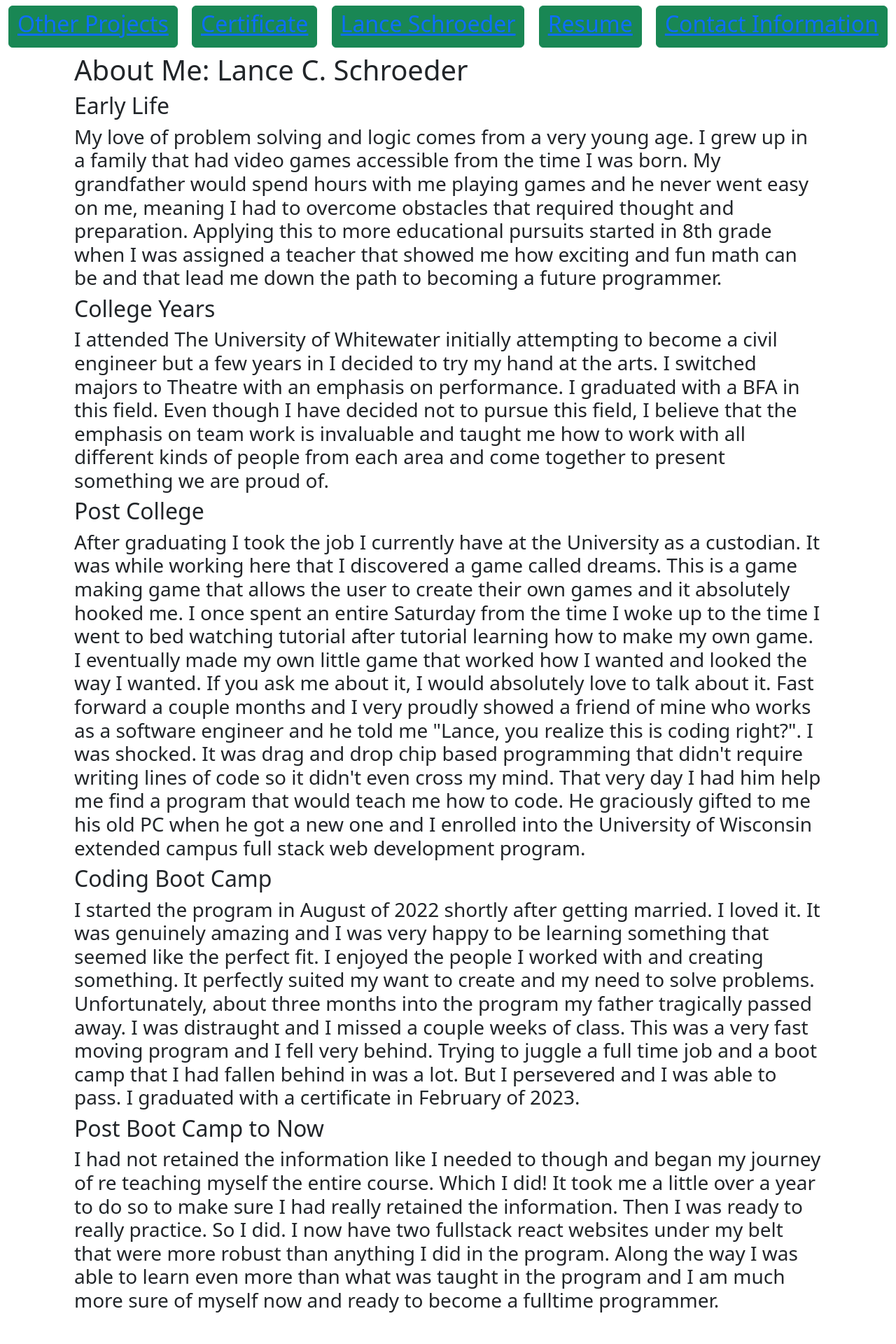
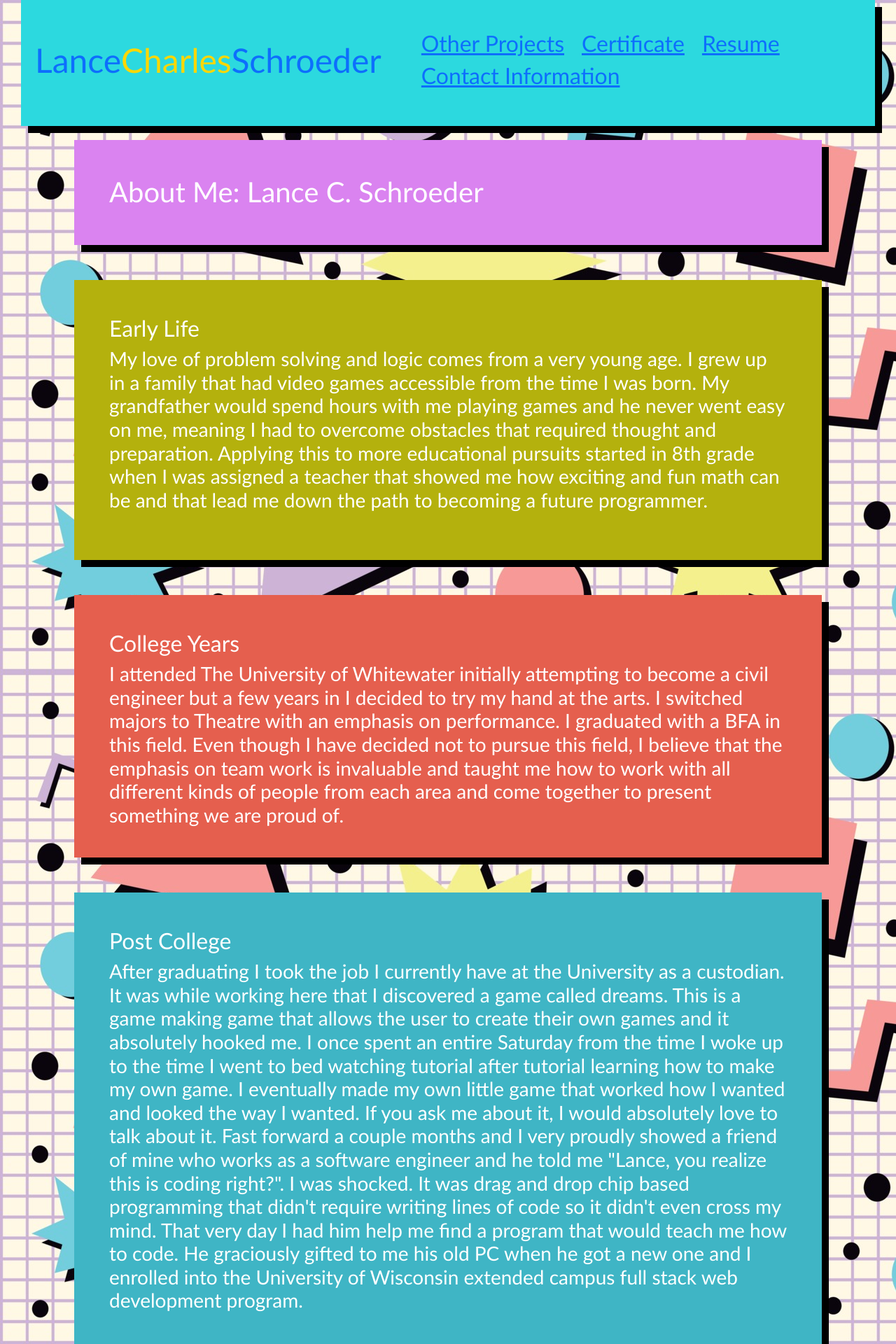
Before and after one commit to schrolan/portfolio, a React (Create React App) app: page / in a window 1280 px wide. Shown: the top 1920 px of the page at 70% size. Built offline with nearby package versions, Linux system fonts and the light colour scheme.

Commit message:
Completed styling

```diff
--- a/package.json
+++ b/package.json
@@ -5,6 +5,7 @@
   "dependencies": {
     "bootstrap": "^5.3.3",
     "cra-template": "1.2.0",
+    "node-sass": "^7.0.3",
     "react": "^19.0.0",
     "react-dom": "^19.0.0",
     "react-router-dom": "^7.0.2",
--- a/src/App.js
+++ b/src/App.js
@@ -8,9 +8,9 @@ import Resume from './pages/resume'
 import Projects from './pages/projects'
 import Certificate from './pages/certificate'
 import Contact from './pages/contact'
-import './index.css';
 
 import 'bootstrap/dist/css/bootstrap.min.css';
+import './index.css';
 
 function App () {
   return (
--- a/src/components/footer.js
+++ b/src/components/footer.js
@@ -1,15 +1,7 @@
 const Footer = () => {
     return (
         <footer className="footer">
-            <nav className="navbar navbar-expand-lg">
-                <div className="container-fluid">
-                <form className="d-flex">
-                </form>
-                <a className="navbar-brand">
-                    <h1 className="footer-font">Lance Schroeder</h1>
-                </a>
-                </div>
-            </nav>
+            <p></p>
         </footer>
     )
 }
--- a/src/components/header.js
+++ b/src/components/header.js
@@ -2,58 +2,54 @@ import { Link } from "react-router-dom";
 
 const Header = () => {
     return (
-        <header className="app-header">
+        <header className="header">
             <nav className="navbar navbar-expand-lg">
-                <div className="container-fluid">
-                    <form className="d-flex">
-                        <a className="btn btn-success" type="submit">
-                            <Link to={"/projects"}>
-                                <a className="nav-link">
-                                    <h2 className="custom-font">Other Projects</h2>
+                    <a>
+                        <Link to={"/"}>
+                            <a>
+                                <h1>Lance<span className="seo">Charles</span>Schroeder</h1>
                             </a>
                         </Link>
                     </a>
-                    </form>
-
-                    <form className="d-flex">
-                        <a className="btn btn-success" type="submit">
+                <div>
+                    <ul>
+                        <li>
+                            <a type="submit">
+                                <Link to={"/projects"}>
+                                    <a className="nav-link">
+                                        <h2>Other Projects</h2>
+                                    </a>
+                                </Link>
+                            </a>
+                        </li>
+                        <li>
+                            <a type="submit">
                                 <Link to={"/certificate"}>
                                     <a className="nav-link">
                                         <h2 className="custom-font">Certificate</h2>
                                     </a>
                                 </Link>
                             </a>
-                    </form>
-
-                    <form className="d-flex">
-                        <a className="btn btn-success" type="submit">
-                            <Link to={"/"}>
-                                <a className="nav-link">
-                                    <h2 className="custom-font">Lance Schroeder</h2>
-                                </a>
-                            </Link>
-                        </a>
-                    </form>
-
-                    <form className="d-flex">
-                        <a className="btn btn-success" type="submit">
+                        </li>
+                        <li>
+                            <a type="submit">
                                 <Link to={"/resume"}>
                                     <a className="nav-link">
                                         <h2 className="custom-font">Resume</h2>
                                     </a>
                                 </Link>
                             </a>
-                    </form>
-
-                    <form className="d-flex">
-                        <a className="btn btn-success" type="submit">
+                        </li>
+                        <li>
+                            <a type="submit">
                                 <Link to={"/contact"}>
                                     <a className="nav-link">
                                         <h2 className="custom-font">Contact Information</h2>
                                     </a>
                                 </Link>
                             </a>
-                    </form>
+                        </li>
+                    </ul>
                 </div>
             </nav>
         </header>
--- a/src/index.css
+++ b/src/index.css
@@ -6,6 +6,7 @@
 
 body {
   background-color: #d9dcd6;
+  background-image: url("./assets/90s_style_background_with_pastel_geometric_shapes_generated.jpg");
 }
 
 .header {
@@ -18,6 +19,7 @@ body {
   display: flex;
   margin-left: 30px;
   margin-right: 30px;
+  text-decoration: none;
 }
 
 .header h1 {
@@ -92,9 +94,54 @@ p {
 .about-me {
   margin-bottom: 50px;
   padding: 50px;
-  height: 300px;
+  height: 150px;
   font-family: 'Gill Sans', 'Gill Sans MT', Calibri, 'Trebuchet MS', sans-serif;
   background-color: #da83f0;
+  color: #ffffff;
+}
+
+.about-me-1{
+  margin-bottom: 50px;
+  padding: 50px;
+  height: 400px;
+  font-family: 'Gill Sans', 'Gill Sans MT', Calibri, 'Trebuchet MS', sans-serif;
+  background-color: #b4b10d;
+  color: #ffffff;
+}
+
+.about-me-2{
+  margin-bottom: 50px;
+  padding: 50px;
+  height: 375px;
+  font-family: 'Gill Sans', 'Gill Sans MT', Calibri, 'Trebuchet MS', sans-serif;
+  background-color: #e55f4e;
+  color: #ffffff;
+}
+
+.about-me-3{
+  margin-bottom: 50px;
+  padding: 50px;
+  height: 675px;
+  font-family: 'Gill Sans', 'Gill Sans MT', Calibri, 'Trebuchet MS', sans-serif;
+  background-color: #3fb5c5;
+  color: #ffffff;
+}
+
+.about-me-4{
+  margin-bottom: 50px;
+  padding: 50px;
+  height: 500px;
+  font-family: 'Gill Sans', 'Gill Sans MT', Calibri, 'Trebuchet MS', sans-serif;
+  background-color: #27ba2c;
+  color: #ffffff;
+}
+
+.about-me-5{
+  margin-bottom: 50px;
+  padding: 50px;
+  height: 400px;
+  font-family: 'Gill Sans', 'Gill Sans MT', Calibri, 'Trebuchet MS', sans-serif;
+  background-color: #9d2fcd;
   color: #ffffff;
 }
 
@@ -104,6 +151,24 @@ p {
   height: 450px;
   font-family: 'Gill Sans', 'Gill Sans MT', Calibri, 'Trebuchet MS', sans-serif;
   background-color: #b4b643;
+  color: #ffffff;
+}
+
+.previous-work-2 {
+  margin-bottom: 50px;
+  padding: 50px;
+  height: 450px;
+  font-family: 'Gill Sans', 'Gill Sans MT', Calibri, 'Trebuchet MS', sans-serif;
+  background-color: #90375e;
+  color: #ffffff;
+}
+
+.previous-work-3 {
+  margin-bottom: 50px;
+  padding: 50px;
+  height: 150px;
+  font-family: 'Gill Sans', 'Gill Sans MT', Calibri, 'Trebuchet MS', sans-serif;
+  background-color: #11b06e;
   color: #ffffff;
 }
 
@@ -117,7 +182,7 @@ p {
   font-size: 20px;
 }
 
-.contact-info, .previous-work, .about-me {
+.contact-info, .previous-work, .previous-work-2, .previous-work-3, .about-me, .about-me-1, .about-me-2, .about-me-3, .about-me-4, .about-me-5 {
   box-shadow: 10px 10px black;
 }
 
@@ -125,7 +190,7 @@ p {
   max-height: 200px;
 }
 
-.previous-work img {
+.previous-work img, .previous-work-2 img {
   max-height: 200px;
 }
 
@@ -158,3 +223,11 @@ p {
 .footer h2 {
   font-size: 20px;
 }
+
+.certificate {
+  padding-left: 10%;
+}
+
+.resume {
+  padding-left: 17%;
+}
--- a/src/pages/aboutMe.js
+++ b/src/pages/aboutMe.js
@@ -5,27 +5,37 @@ const About = () => {
         <>
             <Container classname="about-me-container">
                 <div className="card-contaienr">
-                    <h1 className="about-title">About Me: Lance C. Schroeder</h1>
-                    <h2 className="about-body-title">Early Life</h2>
-                        <h3 className="about-body">
+                    <h1 className="about-me">About Me: Lance C. Schroeder</h1>
+                    <div className="about-me-1">
+                    <h2>Early Life</h2>
+                        <h3>
                         My love of problem solving and logic comes from a very young age. I grew up in a family that had video games accessible from the time I was born. My grandfather would spend hours with me playing games and he never went easy on me, meaning I had to overcome obstacles that required thought and preparation. Applying this to more educational pursuits started in 8th grade when I was assigned a teacher that showed me how exciting and fun math can be and that lead me down the path to becoming a future programmer.
                         </h3>
+                    </div>
+                    <div className="about-me-2">
                         <h2 className="about-body-title">College Years</h2>
                             <h3 className="about-body">
                             I attended The University of Whitewater initially attempting to become a civil engineer but a few years in I decided to try my hand at the arts. I switched majors to Theatre with an emphasis on performance. I graduated with a BFA in this field. Even though I have decided not to pursue this field, I believe that the emphasis on team work is invaluable and taught me how to work with all different kinds of people from each area and come together to present something we are proud of.
                             </h3>
-                    <h2 className="about-body-title">Post College</h2>
-                        <h3 className="about-body">
+                    </div>
+                    <div className="about-me-3">
+                        <h2>Post College</h2>
+                            <h3>
                             After graduating I took the job I currently have at the University as a custodian. It was while working here that I discovered a game called dreams. This is a game making game that allows the user to create their own games and it absolutely hooked me. I once spent an entire Saturday from the time I woke up to the time I went to bed watching tutorial after tutorial learning how to make my own game. I eventually made my own little game that worked how I wanted and looked the way I wanted. If you ask me about it, I would absolutely love to talk about it. Fast forward a couple months and I very proudly showed a friend of mine who works as a software engineer and he told me "Lance, you realize this is coding right?". I was shocked. It was drag and drop chip based programming that didn't require writing lines of code so it didn't even cross my mind. That very day I had him help me find a program that would teach me how to code. He graciously gifted to me his old PC when he got a new one and I enrolled into the University of Wisconsin extended campus full stack web development program.
                             </h3>
+                    </div>
+                    <div className="about-me-4">
                         <h2 className="about-body-title">Coding Boot Camp</h2>
                             <h3 className="about-body">
                             I started the program in August of 2022 shortly after getting married. I loved it. It was genuinely amazing and I was very happy to be learning something that seemed like the perfect fit. I enjoyed the people I worked with and creating something. It perfectly suited my want to create and my need to solve problems. Unfortunately, about three months into the program my father tragically passed away. I was distraught and I missed a couple weeks of class. This was a very fast moving program and I fell very behind. Trying to juggle a full time job and a boot camp that I had fallen behind in was a lot. But I persevered and I was able to pass. I graduated with a certificate in February of 2023.
                             </h3>
+                    </div>
+                    <div className="about-me-5">
                         <h2 className="about-body-tile">Post Boot Camp to Now</h2>
                             <h3 className="about-body">
                             I had not retained the information like I needed to though and began my journey of re teaching myself the entire course. Which I did! It took me a little over a year to do so to make sure I had really retained the information. Then I was ready to really practice. So I did. I now have two fullstack react websites under my belt that were more robust than anything I did in the program. Along the way I was able to learn even more than what was taught in the program and I am much more sure of myself now and ready to become a fulltime programmer.
                             </h3>
+                    </div>
                 </div>
             </Container>
         </>
--- a/src/pages/certificate.js
+++ b/src/pages/certificate.js
@@ -4,9 +4,7 @@ import certificate from "../assets/certificate.jpg"
 const Certificate = () => {
     return (
         <>
-            <Container classname="certificate-container">
-                <img src={certificate} alt="An image of my certificate." />
-            </Container>
+                <img src={certificate} alt="An image of my certificate." className="certificate" />
         </>
     )
 }
--- a/src/pages/contact.js
+++ b/src/pages/contact.js
@@ -4,7 +4,7 @@ const Contact = () => {
     return (
         <>
             <Container classname="contact-container">
-                <div className="card-container">
+                <div className="contact-info">
                     <h1 className="contact-title">Contact Info</h1>
                     <h2 className="contact-body">Email: schrolan000@gmail.com</h2>
                     <h2 className="contact-body">Cellphone: (262) 744-7836</h2>
--- a/src/pages/projects.js
+++ b/src/pages/projects.js
@@ -6,23 +6,26 @@ const Projects = () => {
     return (
         <>
             <Container classname="projects-container">
-                <h1 className="projects-title">Projects</h1>
-                <h2 className="projects-body">
-                    Here are the two fullstack react apps that I have made since graduating the coding program.
-                </h2>
-                <h3 className="float-bottom-left">
+                <h1 className="about-me">Projects</h1>
+                <div className="previous-work">
+                    <h3>
                         This is my Monster Hunter World app that I made. It allows users to create a profile and save items from the game they search up to their profile.
                         <a href="https://github.com/schrolan/react-mhw-companion" target="_blank"><h4>This is the github page for it.</h4></a>
                         <a href="http://3.141.0.125:3000/" target="_blank"><h4>And here is the deployed site. Deployed using AWS.</h4></a>
-                    <img src={mhw} alt="a screenshot of my proct react mhw companion." />
+                        <img src={mhw} alt="a screenshot of my proct react mhw companion." className="float-bottom-left"/>
                     </h3>
-                <h3 className="float-bottom-right">
+                </div>
+                <div className="previous-work-2">
+                    <h3>
                         This is my fullstack react app called Hand me a Book. It uses the open source library API and allows users to search for a book and save it to a profile they can create.
                         <a href="https://github.com/schrolan/react-hand-me-a-book" target="_blank"><h4>The github repository for this app can be found here.</h4></a>
                         <a href="http://3.22.112.97/" target="_blank"><h4>Here is the deployed site. Once again deployed using AWS.</h4></a>
-                    <img src={handmeabook} alt="a screenshot of my project hand me a book." />
+                        <img src={handmeabook} alt="a screenshot of my project hand me a book." className="float-bottom-left"/>
                     </h3>
-                <h2><a href="https://github.com/schrolan?tab=repositories" target="_blank">Here is my github repositories.</a></h2>
+                </div>
+                <div className="previous-work-3">
+                    <h2><a href="https://github.com/schrolan?tab=repositories" target="_blank">Here is my github repositories page.</a></h2>
+                </div>
 
             </Container>
         </>
--- a/src/pages/resume.js
+++ b/src/pages/resume.js
@@ -4,9 +4,7 @@ import resume from "../assets/resume.jpg"
 const Resume = () => {
     return (
         <>
-            <Container classname="resume-container">
-                <img src={resume} alt="An image of my resume." />
-            </Container>
+            <img src={resume} alt="An image of my resume." className="resume"/>
         </>
     )
 }
```
Also changed, not shown: 1 other file (tests, documents, lock files or other folders). Lines whose indentation alone changed are shown as unchanged.
